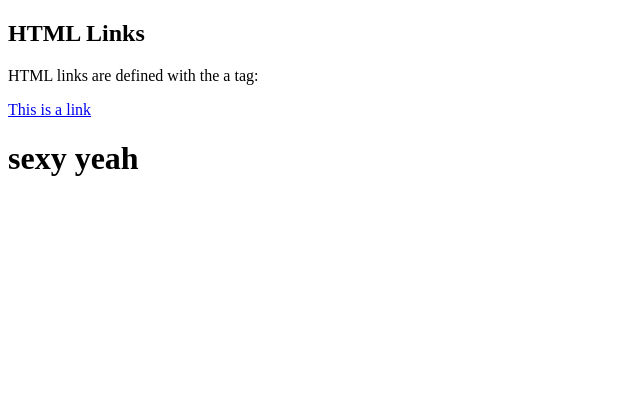
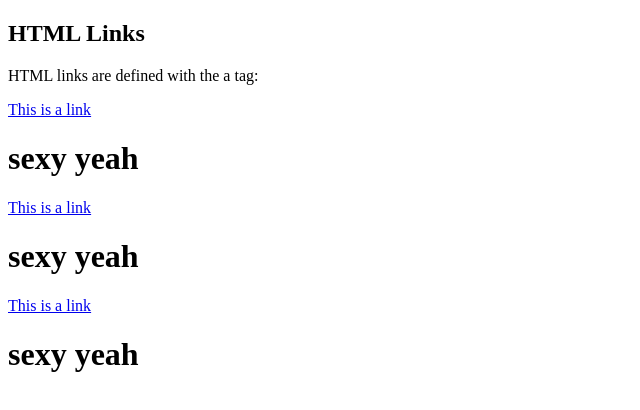
Before and after one commit to chew1632/learnClone, a plain HTML site: page index.html in a window 1280 px wide. Shown: the whole page, without its empty margins (0-640 px from the left). Drawn offline with Linux system fonts and the light colour scheme.

Commit message:
Update index.html

```diff
--- a/index.html
+++ b/index.html
@@ -7,5 +7,9 @@
 
 <a href="https://www.w3schools.com">This is a link</a>
 <h1>sexy yeah</h1>
+  <a href="https://www.w3schools.com">This is a link</a>
+<h1>sexy yeah</h1>
+  <a href="https://www.w3schools.com">This is a link</a>
+<h1>sexy yeah</h1>
 </body>
 </html>
```
